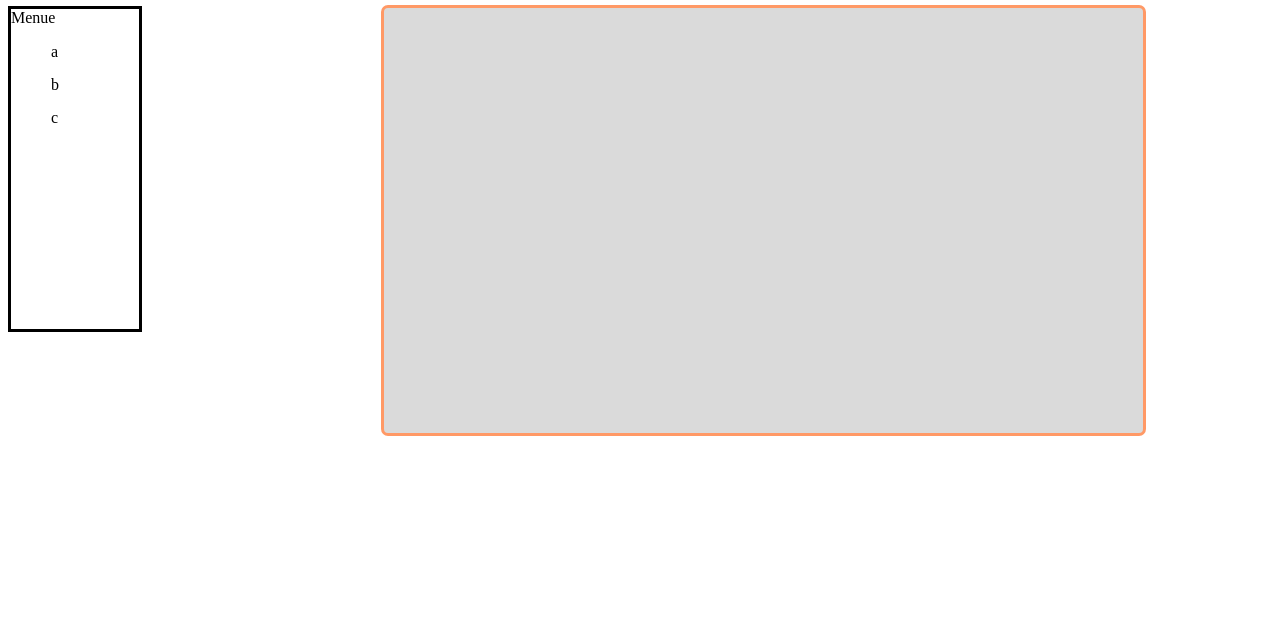
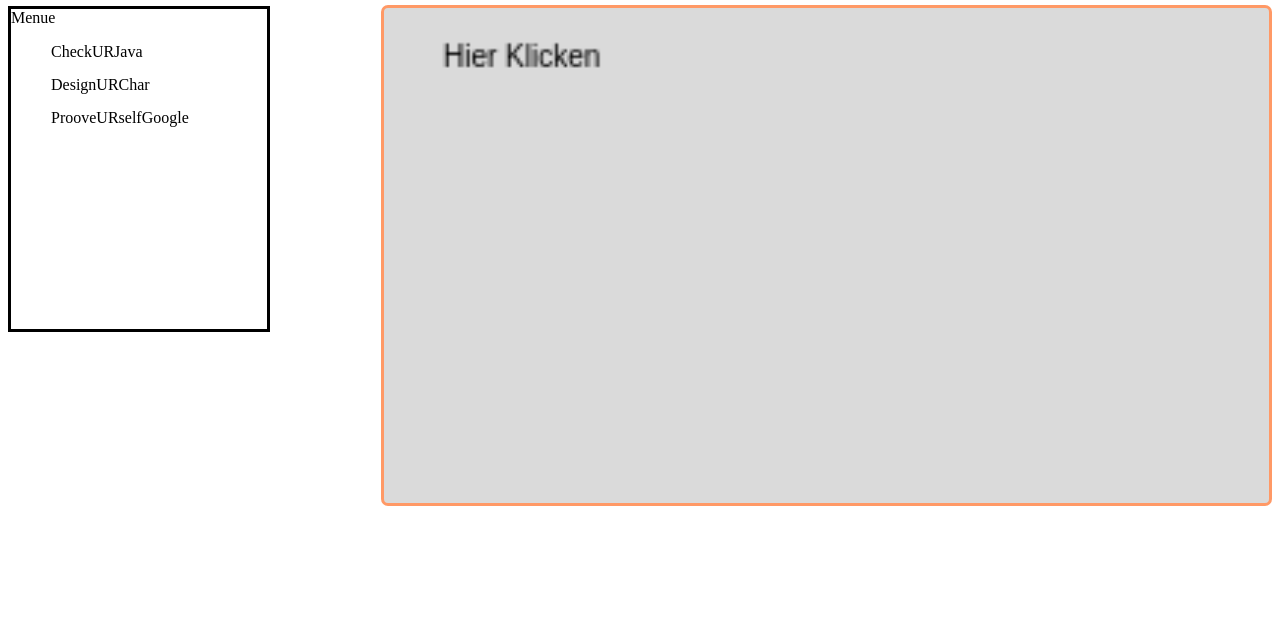
Before and after one commit to pwun/UrTalkingGames, a plain HTML site: page BoolURLogic/index.html in a window 1280 px wide. Shown: the part 180-800 px from the top of the page. Drawn offline with Linux system fonts and the light colour scheme.

Commit message:
Standard Vorbereitung

```diff
--- /dev/null
+++ b/BoolURLogic/_src/BURL.main.js
@@ -0,0 +1,43 @@
+/*
+*   This is the main function of the game called
+*   BOOL UR LOGIC
+*   and is made by Mio White
+*/
+
+
+Game = (function() {
+    var that = {},
+        myString = "Hier Klicken",
+        canvas = null,
+        ctx = null,
+
+
+    init = function() {
+        canvas = document.getElementById('canvas');
+        canvas.height = (canvas.width/16)*9;
+        ctx = canvas.getContext("2d");
+        ctx.fillText(myString, 20,20);
+        ctx.font = "20px Verdana"
+
+
+
+
+
+
+
+        $('#canvas').on('click', _handleClick);
+    },
+
+    _handleClick = function(e) {
+        myString = ("Canvas clicked,");
+        var myString2 = ("motherfucker");
+        ctx.clearRect (0, 0, 300, 300);
+        ctx.fillText(myString, canvas.width/4,canvas.height/3);
+        ctx.fillText(myString2, canvas.width/4,canvas.height/3+40);
+        ctx.fillStyle = 'DD9900';
+    }
+    ;
+
+    that.init = init;
+    return that;
+})();
--- a/BoolURLogic/_src/BoolURLogic.js
+++ b/BoolURLogic/_src/BoolURLogic.js
@@ -3,10 +3,8 @@ var BoolURLogic = (function() {
         canvas,
 
     init = function() {
-        canvas = document.getElementById('canvas');
 
-        canvas.height = (canvas.width/16)*9;
-
+        Game.init();
 
     }
     ;
--- a/BoolURLogic/index.html
+++ b/BoolURLogic/index.html
@@ -10,20 +10,21 @@
     <body>
         <header>
         <img id="logo" src="../_res/_img/logo.png" alt="#LOGO#"/>
-        <h1>DesignURChar</h1>
+        <h1>Bool UR Logic</h1>
         </header>
 
         <nav>Menue
             <ul>
-                <li>a</li>
-                <li>b</li>
-                <li>c</li></ul>
+                <li>CheckURJava</li>
+                <li>DesignURChar</li>
+                <li>ProoveURselfGoogle</li></ul>
         </nav>
         <canvas id="canvas"></canvas>
 
 
     </body>
     <script src="_src/BoolURLogic.js"></script>
+    <script src="_src/BURL.main.js"></script>
 	<script src="../_libs/jquery-2.1.4.js"></script>
 
 
--- a/_res/_css/commonstyle.css
+++ b/_res/_css/commonstyle.css
@@ -9,7 +9,7 @@ h1{
 }
 nav{
   border-style: solid;
-  width:10%;
+  width:20%;
   height:40%;
   float:left;
     margin-top: 5%;
@@ -19,9 +19,8 @@ nav{
 #canvas{
 
     background: #dadada;
-    width: 60%;
+    width: 70%;
     float:right;
-    margin-right: 10%;
     margin-top: 5%;
 
     border: 3px solid #FF9966;
```
